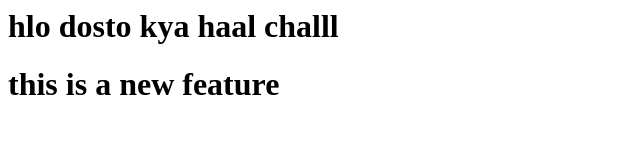
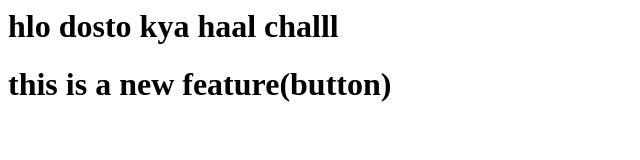
Before and after one commit to Sahil2101/local, a plain HTML site: page index.html in a window 1280 px wide. Shown: the whole page, without its empty margins (0-640 px from the left). Drawn offline with Linux system fonts and the light colour scheme.

Commit message:
button added

```diff
--- a/index.html
+++ b/index.html
@@ -1,2 +1,2 @@
 <h1>hlo dosto kya haal challl</h1>
-<h1>this is a new feature</h1>
+<h1>this is a new feature(button)</h1>
```
Also changed, not shown: 1 other file.
